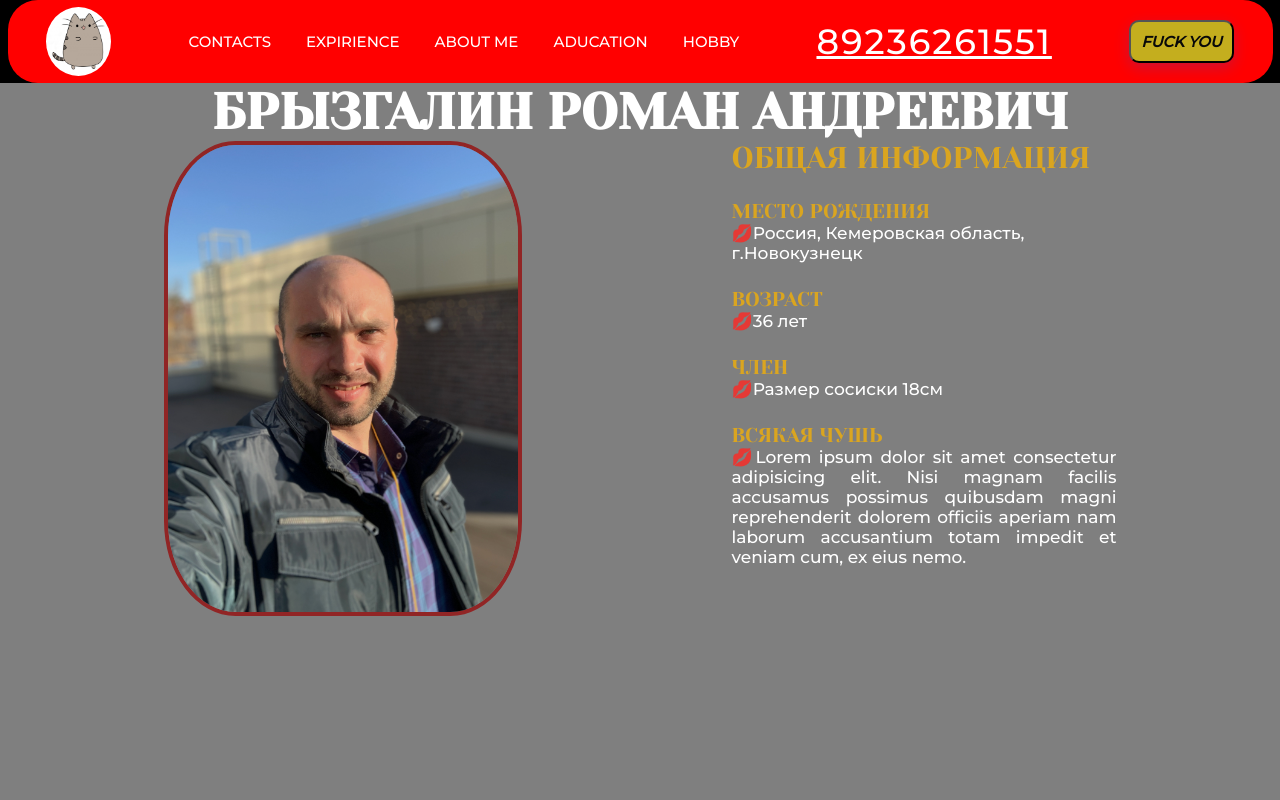
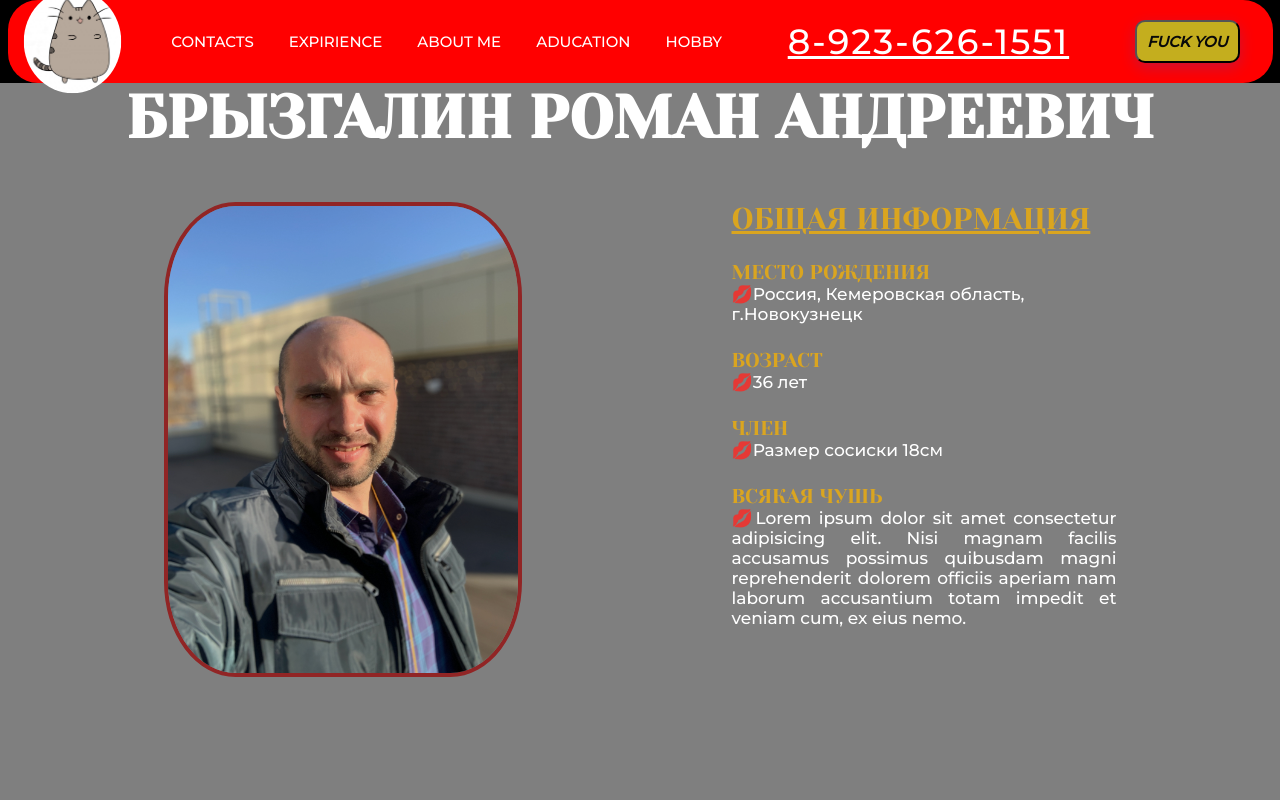
Before and after one commit to BryzgalinRoman/business_card_BRA_test, a plain HTML site: page index.html in a window 1280 px wide. In both pictures the pointer is over the picture 78 px from the left and 41 px from the top of the page. Shown: the top 800 px of the page. Drawn offline with Linux system fonts and the light colour scheme.

Commit message:
добавил анимацию через transform transition

```diff
--- a/index.html
+++ b/index.html
@@ -31,7 +31,7 @@
                     <a href="index.html">hobby</a>
                 </nav>
                 <div class="header__phone">
-                    <a href="tel:+79236261551">89236261551</a>
+                    <a href="tel:+79236261551">8-923-626-1551</a>
                 </div>
                 <button onclick="document.location='fuck_you.html'" id="button" class="header__btn" type="button"
                     name="fuck">fuck you</button>
--- a/style.css
+++ b/style.css
@@ -39,22 +39,29 @@ serif; */
     border-radius: 100%;
 }
 
+.header__logo img:hover {
+    transform: scale(1.5);
+}
+
 .header__nav,
 .header__nav a {
     text-transform: uppercase;
     text-decoration: none;
     color: white;
+    transition: 0.3s;
 }
 
 .header__nav {
     display: flex;
     gap: 35px;
+
 }
 
 .header__nav a:hover {
-    color: rgb(161, 41, 41);
+    color: rgb(43, 35, 35);
     text-decoration: underline;
     transition: all 0.5s ease;
+    transform: scale(1.4);
 }
 
 /* .header__nav a:visited{
@@ -71,6 +78,12 @@ serif; */
     line-height: normal;
     letter-spacing: 2px;
     text-decoration: underline;
+}
+
+.header__phone a:hover {
+    color: rgb(43, 35, 35);
+    transition: all 0.5s ease;
+    /* transform: scale(1.5); */
 }
 
 #button {
@@ -96,6 +109,7 @@ serif; */
 
 .header__btn:hover {
     opacity: 0.9;
+    /* transform: scale(1.2); */
 
 
 }
@@ -123,9 +137,11 @@ serif; */
 .hero__title {
     text-transform: uppercase;
     text-align: center;
-    font-size: 50px;
+    font-size: 60px;
     font-weight: 900;
     font-family: 'Yeseva One', cursive;
+    /* position: relative; */
+    margin: 0px;
 }
 
 .hero__photo_block {
@@ -135,6 +151,7 @@ serif; */
     flex-direction: row;
     /* align-items: center; */
     justify-content: space-around;
+    margin-top: 50px;
 }
 
 .hero__main_photo {
@@ -142,11 +159,18 @@ serif; */
 
 }
 
+/* photo transform */
+
 .hero__main_photo img {
     width: 100%;
     border-radius: 20%;
     border: 4px solid rgb(161, 41, 41);
     filter: brightness(90%);
+    transition: 1s;
+}
+
+.hero__main_photo img:hover {
+    transform: scale(1.2);
 }
 
 .hero__description_block {
@@ -159,9 +183,10 @@ serif; */
     font-family: 'Yeseva One', cursive;
     font-size: 30px;
     margin-bottom: 25px;
+    text-decoration: underline;
 }
 
-.hero__description_block_container{
+.hero__description_block_container {
     margin-bottom: 25px;
 }
 
@@ -172,11 +197,11 @@ serif; */
     font-size: 20px;
 }
 
-.description_text{
+.description_text {
     font-size: 17px;
 }
 
-.description_text::before{
+.description_text::before {
     content: "\1F48B";
 }
 
@@ -207,7 +232,7 @@ serif; */
         max-width: 350px;
     }
 
-    .hero__main_photo{
+    .hero__main_photo {
         /* max-width: 90vw; */
     }
 
```
